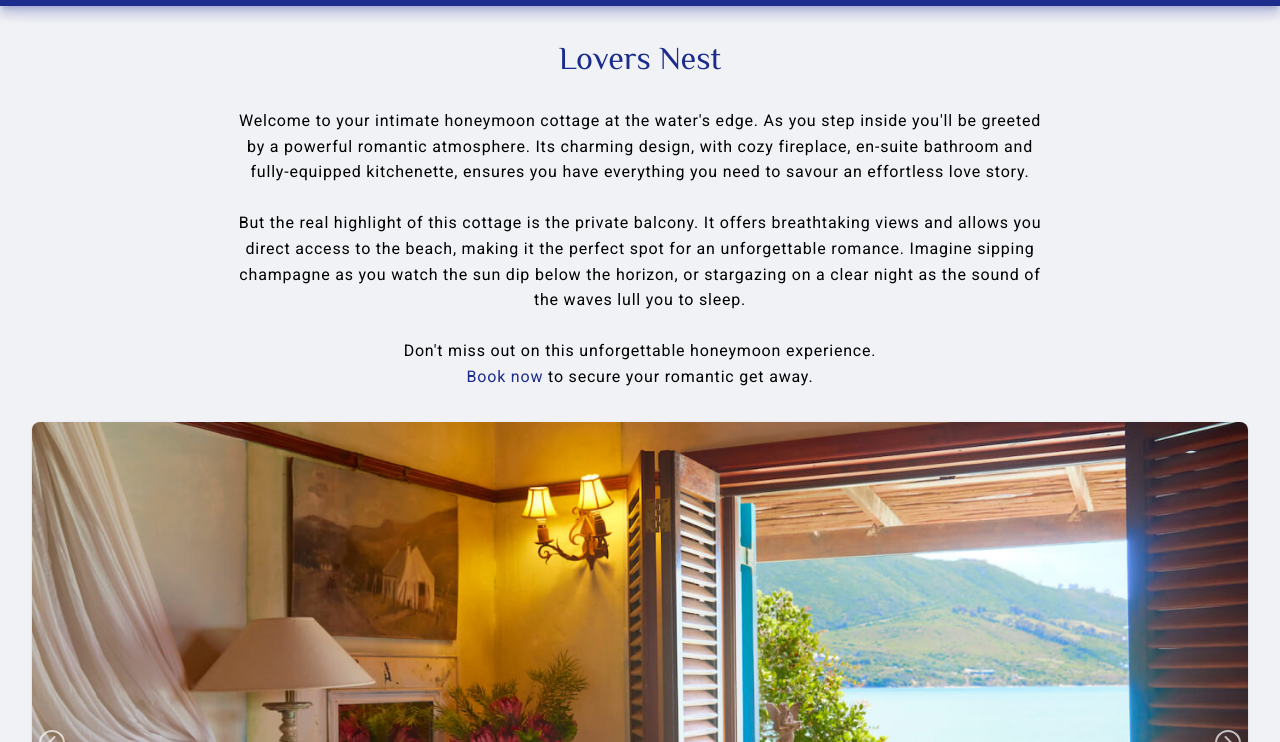
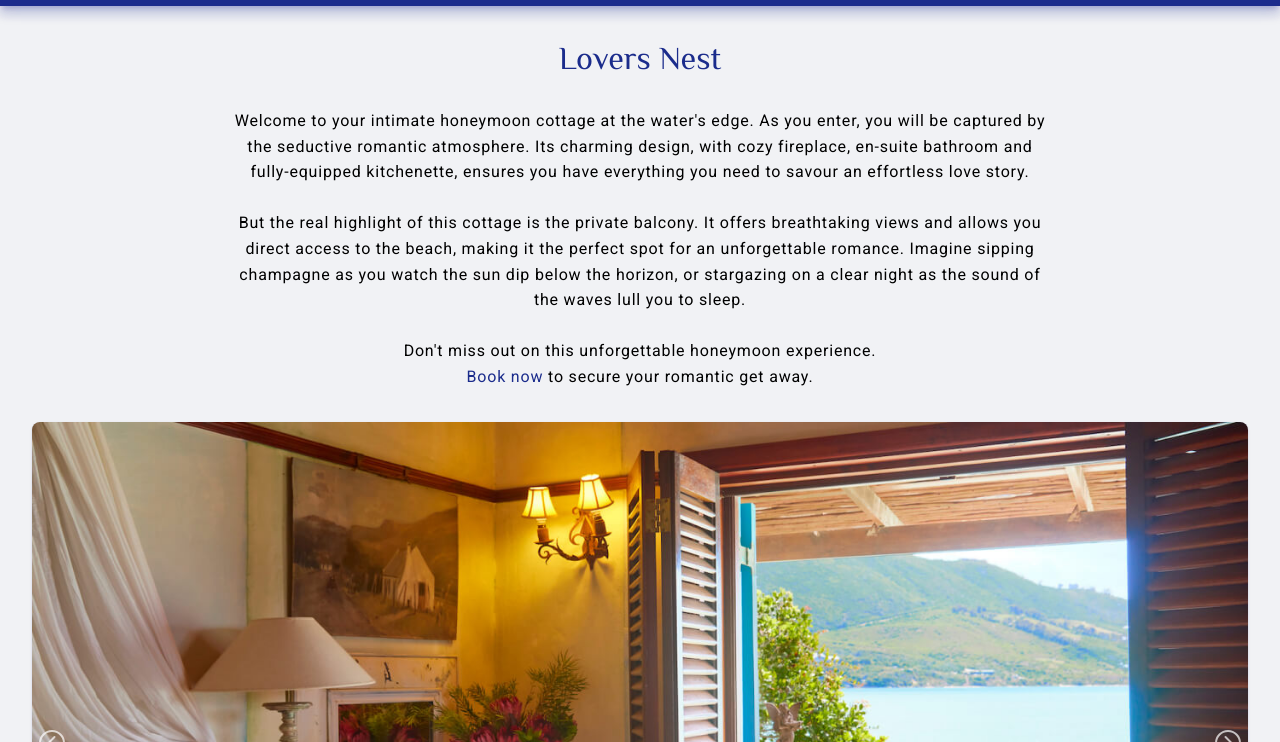
Before and after one commit to etiennedesfontaines/TwoAngels, a website: page lovers-nest.html in a window 1280 px wide. Shown: the part 58-800 px from the top of the page. Drawn offline with nearby package versions, Linux system fonts and the light colour scheme.

Commit message:
refactor-35

```diff
--- a/lovers-nest.html
+++ b/lovers-nest.html
@@ -42,7 +42,7 @@
 				<h1>Lovers Nest</h1>
 				<p class="accommodation-page__description">
 					Welcome to your intimate honeymoon cottage at the water's edge. As you
-					step inside you'll be greeted by a powerful romantic atmosphere. Its
+					enter, you will be captured by the seductive romantic atmosphere. Its
 					charming design, with cozy fireplace, en-suite bathroom and
 					fully-equipped kitchenette, ensures you have everything you need to
 					savour an effortless love story.
```
Also changed, not shown: README.md.
